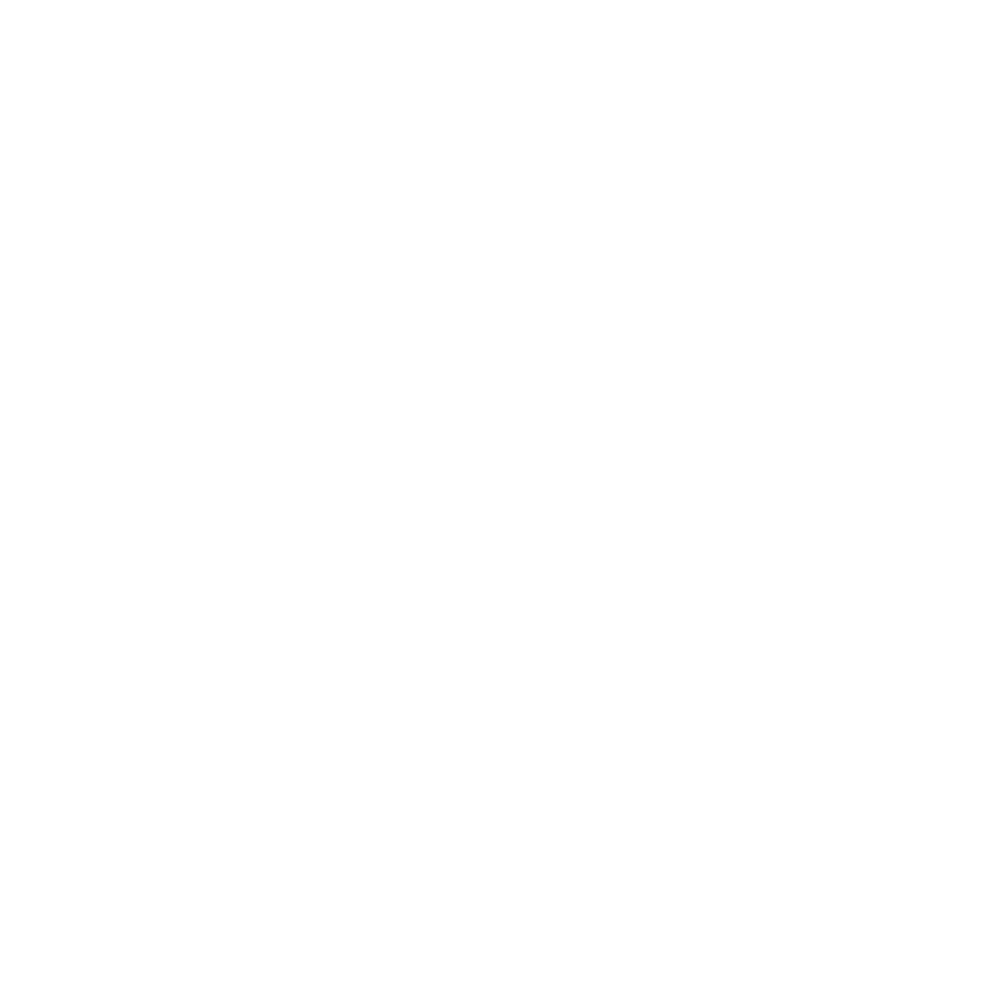
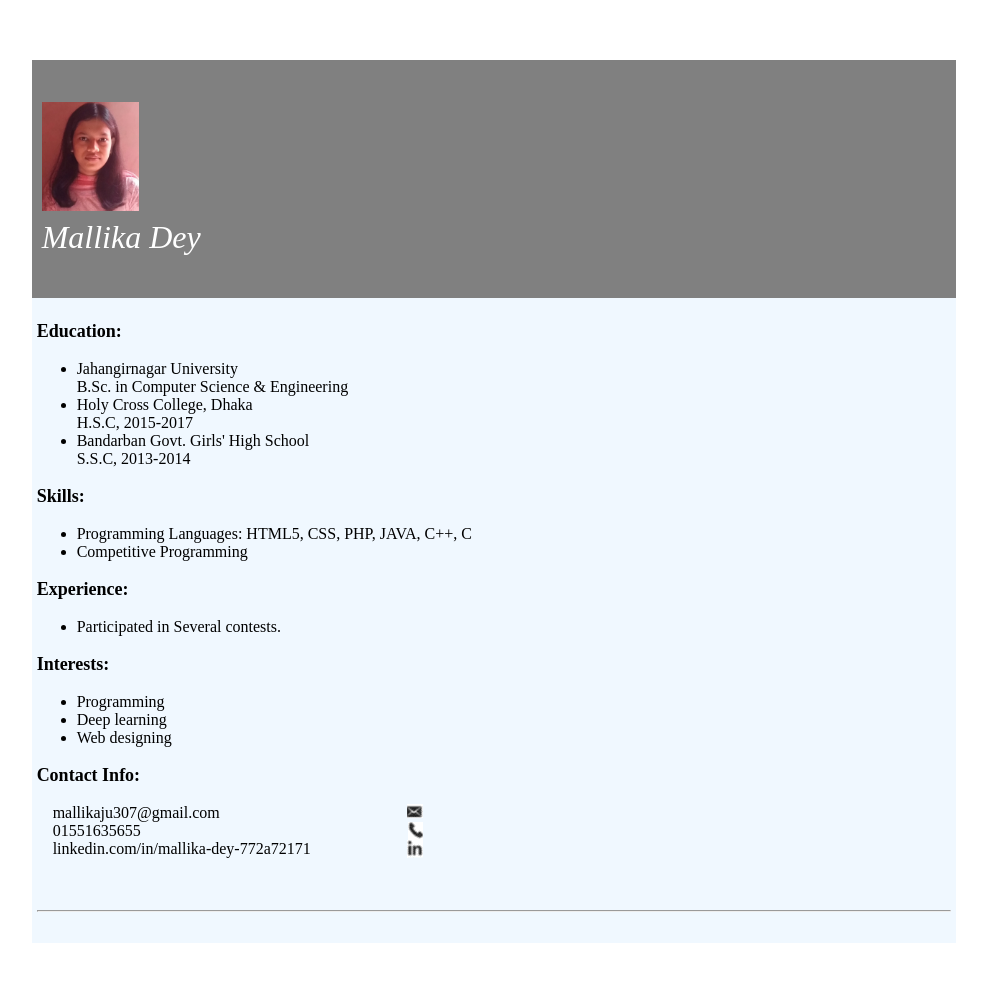
Before and after one commit to Mallika-Dey/Mallika-Dey.github.io, a plain HTML site: page index.html in a window 1280 px wide. Shown: the whole page, without its empty margins (146-1133 px from the left). Before the commit the page ends 800 px from the top, so only its background shows below. Drawn offline with Linux system fonts and the light colour scheme.

Commit message:
Update index.html

```diff
--- a/index.html
+++ b/index.html
@@ -1,2 +1,51 @@
-
-<a href="code/resume.html"></a>
+<!DOCTYPE html>
+<html>
+<head>
+	<title> Resume</title>
+	<link href="code/resume.css" type="text/css" rel="stylesheet" />
+</head>
+<body>
+	<div class="resume">
+	<div class="name">
+		<p><img src="../image/mallika.jpg" class="prf" alt="mallika"></img>
+		<br>Mallika Dey</p>
+	</div>
+	<div class="section">
+	<div class="edu">
+	<p class="b">Education:</p> <ul>
+		   <li>Jahangirnagar University<br>B.Sc. in Computer Science & Engineering</li>
+		   <li>Holy Cross College, Dhaka<br>H.S.C, 2015-2017</li>
+		   <li>Bandarban Govt. Girls' High School<br>S.S.C, 2013-2014</li>
+		   </ul>
+	</div>
+	<div class="skill">
+	<p class="b">Skills:</p>
+		<ul>
+		<li>Programming Languages: HTML5, CSS, PHP, JAVA, C++, C</li>
+		<li>Competitive Programming</li>
+		</ul>
+	</div>
+	<div class="exp">
+	<p class="b">Experience:</p>
+	<ul><li>Participated in Several contests.</li></ul>
+	</div>
+	<div class="new">
+	<p class="b">Interests:</p>
+	<ul>
+		<li>Programming</li>
+		<li>Deep learning</li>
+		<li>Web designing</li>
+	</ul>
+	</div>
+	<div class="con">
+	 <p class="b">Contact Info:</p>
+	<p id="side">
+		mallikaju307@gmail.com <img src="../image/mail.gif" class="logo"/><br>
+	 	01551635655 <img src="../image/call.gif" class="logo"/><br>
+	  	linkedin.com/in/mallika-dey-772a72171 <img src="../image/lnk.gif" class="logo"/><br>
+		<br><br></p><hr><br>
+	</div>
+	</div>
+	</div>
+</body>
+</html>
```
